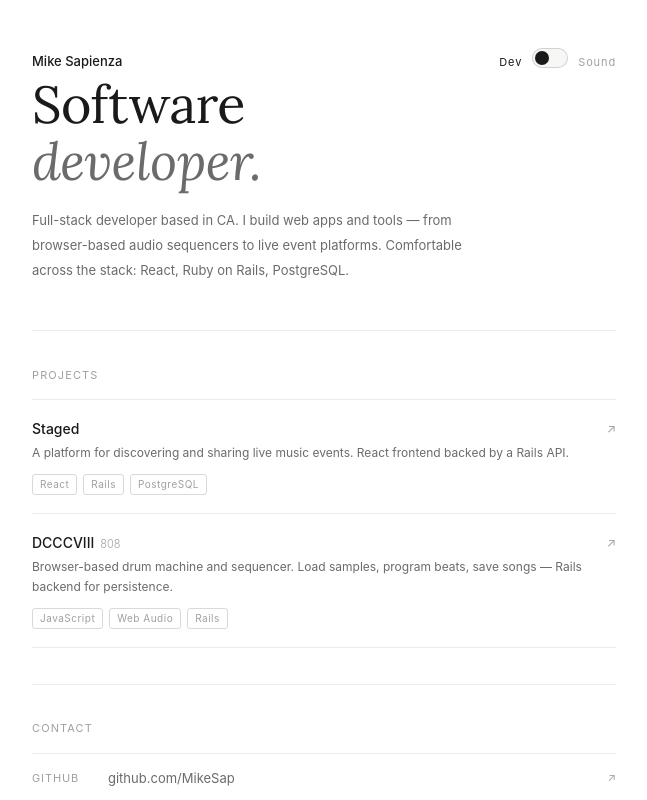
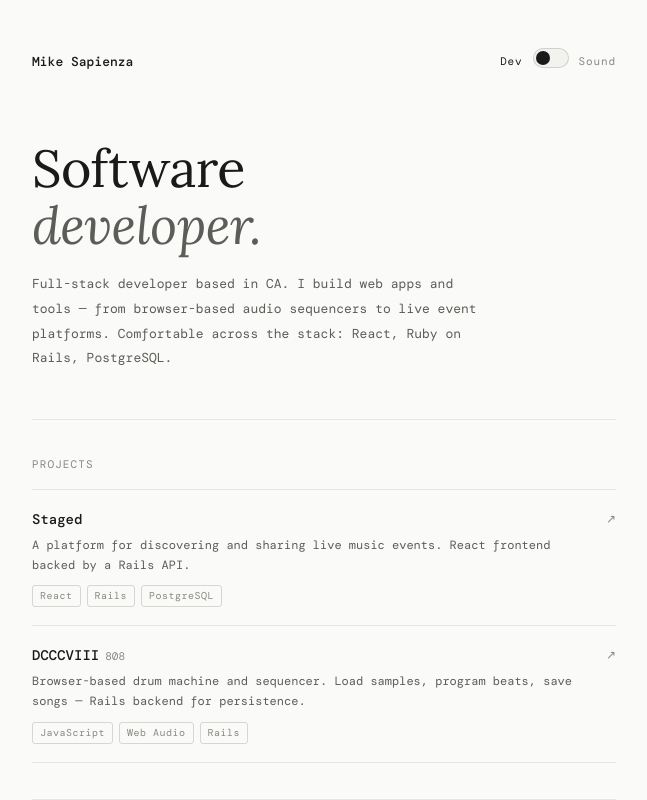
Before and after one commit to MikeSap/mike-sapienza, a React (Create React App) app: page / in a window 1280 px wide. Shown: the top 800 px of the page, without its empty margins (316-963 px from the left). Built offline with nearby package versions, Linux system fonts and the light colour scheme; a web font is replaced by a local one.

Commit message:
add switch for sound/dev

```diff
--- a/package.json
+++ b/package.json
@@ -4,7 +4,6 @@
   "version": "0.1.0",
   "private": true,
   "dependencies": {
-    "@react-pdf/renderer": "^1.6.12",
     "@testing-library/jest-dom": "^5.11.4",
     "@testing-library/react": "^11.1.0",
     "@testing-library/user-event": "^12.1.10",
@@ -20,7 +19,7 @@
     "react-multi-carousel": "^2.6.1",
     "react-pdf": "^5.1.0",
     "react-router-dom": "^5.2.0",
-    "react-scripts": "4.0.1",
+    "react-scripts": "5.0.1",
     "web-vitals": "^0.2.4"
   },
   "scripts": {
--- a/src/App.css
+++ b/src/App.css
@@ -7,25 +7,35 @@
 }
 
 :root {
-  --text: #1a1a1a;
-  --muted: #6b6b6b;
-  --hint: #a0a0a0;
-  --border: rgba(0, 0, 0, 0.08);
-  --border-mid: rgba(0, 0, 0, 0.15);
-  --surface: #f7f7f5;
+  --bg: #0c0c0d;
+  --bg-subtle: #121214;
+  --text: #e8e6e1;
+  --muted: #9c9a94;
+  --hint: #6a6862;
+  --border: rgba(255, 255, 255, 0.07);
+  --border-mid: rgba(255, 255, 255, 0.12);
+  --surface: #161618;
   --mono: 'DM Mono', monospace;
   --serif: 'Lora', serif;
+  color-scheme: dark;
 }
 
-@media (prefers-color-scheme: dark) {
+@media (prefers-color-scheme: light) {
   :root {
-    --text: #e8e6e0;
-    --muted: #888680;
-    --hint: #555350;
-    --border: rgba(255, 255, 255, 0.08);
-    --border-mid: rgba(255, 255, 255, 0.14);
-    --surface: #1c1c1e;
+    --bg: #fafaf8;
+    --bg-subtle: #f0f0ec;
+    --text: #1a1a1a;
+    --muted: #5c5c58;
+    --hint: #8a8880;
+    --border: rgba(0, 0, 0, 0.08);
+    --border-mid: rgba(0, 0, 0, 0.14);
+    --surface: #f2f2ef;
+    color-scheme: light;
   }
+}
+
+html {
+  background: var(--bg);
 }
 
 body {
@@ -33,12 +43,8 @@ body {
   font-size: 13px;
   line-height: 1.6;
   color: var(--text);
-  background: #fff;
+  background: var(--bg);
   -webkit-font-smoothing: antialiased;
-}
-
-@media (prefers-color-scheme: dark) {
-  body { background: #111; }
 }
 
 .wrap {
--- a/src/App.js
+++ b/src/App.js
@@ -1,5 +1,16 @@
-import { useState } from "react";
+import { useState, useEffect, useCallback } from "react";
+import { useHistory, useLocation } from "react-router-dom";
 import "./App.css";
+
+const MODE_PARAM = "mode";
+
+/** @returns {boolean | null} null if param absent or unrecognized */
+function parseModeFromSearch(search) {
+  const v = new URLSearchParams(search).get(MODE_PARAM)?.toLowerCase();
+  if (v === "sound" || v === "audio") return true;
+  if (v === "dev") return false;
+  return null;
+}
 
 const DEV_DATA = {
   bio: "Full-stack developer based in CA. I build web apps and tools — from browser-based audio sequencers to live event platforms. Comfortable across the stack: React, Ruby on Rails, PostgreSQL.",
@@ -49,7 +60,28 @@ const SOUND_DATA = {
 };
 
 export default function App() {
-  const [isSound, setIsSound] = useState(false);
+  const history = useHistory();
+  const location = useLocation();
+
+  const [isSound, setIsSound] = useState(
+    () => parseModeFromSearch(location.search) ?? false
+  );
+
+  useEffect(() => {
+    const parsed = parseModeFromSearch(location.search);
+    if (parsed !== null) setIsSound(parsed);
+  }, [location.search]);
+
+  const setMode = useCallback(
+    (sound) => {
+      setIsSound(sound);
+      const params = new URLSearchParams(location.search);
+      params.set(MODE_PARAM, sound ? "sound" : "dev");
+      const search = params.toString();
+      history.replace({ pathname: location.pathname, search: search ? `?${search}` : "" });
+    },
+    [history, location.pathname, location.search]
+  );
 
   return (
     <div className="wrap">
@@ -61,7 +93,7 @@ export default function App() {
             <input
               type="checkbox"
               checked={isSound}
-              onChange={(e) => setIsSound(e.target.checked)}
+              onChange={(e) => setMode(e.target.checked)}
             />
             <span className="toggle-track" />
             <span className="toggle-thumb" />
--- a/src/index.js
+++ b/src/index.js
@@ -1,12 +1,12 @@
 import React from "react";
 import ReactDOM from "react-dom";
 import "./index.css";
+import "bootstrap/dist/css/bootstrap.min.css";
 import App from "./App";
 import reportWebVitals from "./reportWebVitals";
 
 import history from "./history";
 import { Router } from "react-router-dom";
-import "bootstrap/dist/css/bootstrap.min.css";
 
 ReactDOM.render(
   <Router history={history}>
```
Also changed, not shown: 1 other file (tests, documents, lock files or other folders).
